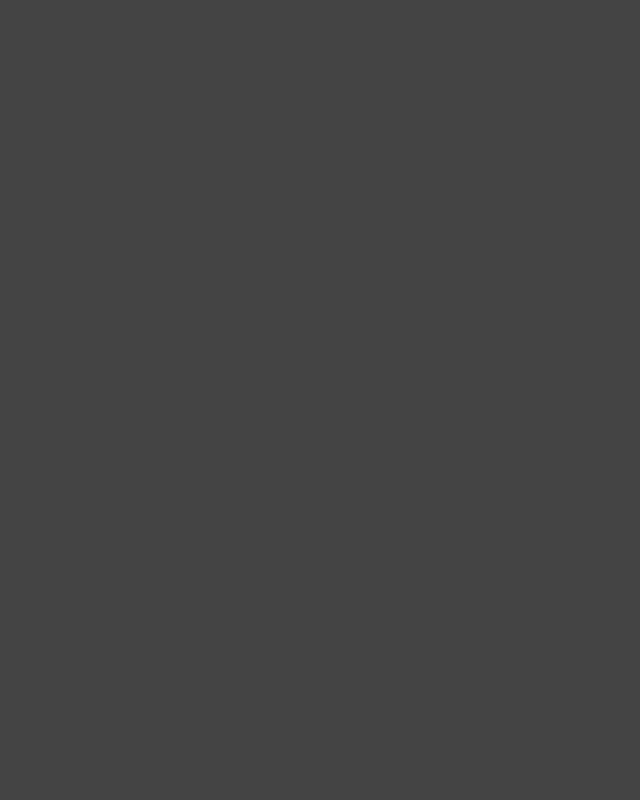
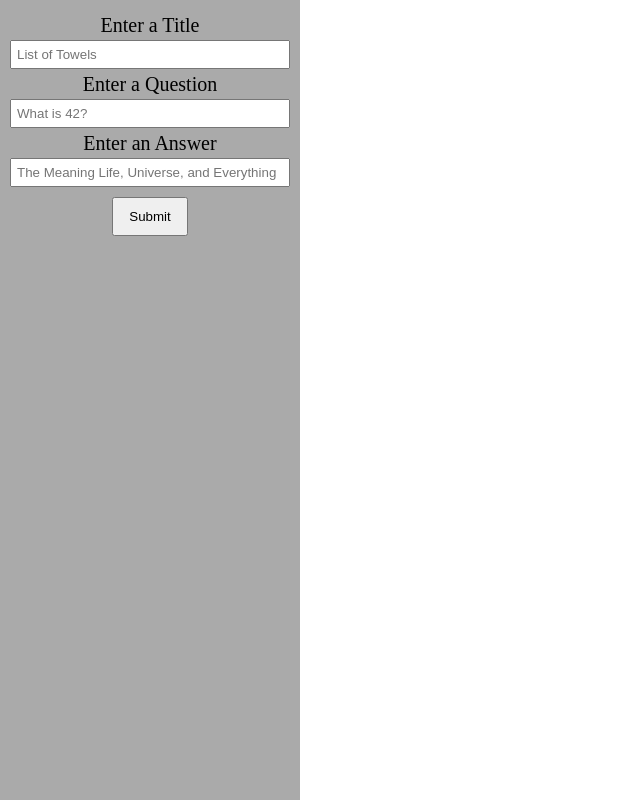
Before and after one commit to Tsukiyonocm/flashcard, a website: page index.html in a window 1280 px wide. Shown: the whole page, without its empty margins (0-640 px from the left). Drawn offline with Linux system fonts and the light colour scheme.

Commit message:
basic layout and functionality added

```diff
--- a/index.html
+++ b/index.html
@@ -1,4 +1,5 @@
 <html lang="en">
+
 <head>
     <meta charset="UTF-8">
     <meta name="viewport" content="width=device-width, initial-scale=1.0">
@@ -8,15 +9,43 @@
     <!-- Custom CSS -->
     <link rel="stylesheet" href="css/main.css">
 </head>
+
 <body>
     <div class="container">
-        <div class="input">
+        <section class="input">
+            <div class="input_title">
+                <label class="input_title-label" for="title">Enter a Title</label>
+                <input class="input_title-input" id="title" type="text" placeholder="List of Towels">
+            </div>
 
-        </div>
+            <div class="input_question">
+                <label class="input_question-label" for="question">Enter a Question</label>
+                <input class="input_question-input" id="question" type="text" placeholder="What is 42?">
+            </div>
+
+            <div class="input_answer">
+                <label class="input_answer-label" for="answer">Enter an Answer</label>
+                <input class="input_answer-input" id="answer" type="text" placeholder="The Meaning Life, Universe, and Everything">
+            </div>
+
+            <div class="input_submit">
+                <button class="input_submit-button">Submit</button>
+            </div>
+
+            <div class="input_display">
+                <!-- <div class="input_display-item">
+                    <p class="input_display-question">Question 1</p>
+                    <p class="input_dispay-answer">Answer 1</p>
+                </div> -->
+            </div>
+
+        </section>
+
     </div>
 
 
     <!-- Custom JS -->
     <script src="js/scripts.js"></script>
 </body>
+
 </html>
--- a/js/scripts.js
+++ b/js/scripts.js
@@ -0,0 +1,62 @@
+// Title of Question Set
+const title = document.querySelector(".input_title-input");
+
+// Array of Questions
+const questions = [];
+
+// Array of Answers
+const answers = [];
+
+
+// Selecting Inputs and Button
+let question = document.querySelector(".input_question-input");
+let answer = document.querySelector(".input_answer-input");
+let submit = document.querySelector(".input_submit-button");
+let display = document.querySelector(".input_display");
+
+
+submit.addEventListener("click", function(){
+    questions.push(question.value);
+    answers.push(answer.value);
+    createDisplayItem(question.value, answer.value);
+    inputReset();
+})
+
+function inputReset(){
+    question.value = "";
+    answer.value = "";
+}
+
+
+
+function createDisplayItem(){
+    // Create new Div
+    let newDiv = document.createElement("div");
+
+    // Create Paragraph Elements
+    let pQuestion = document.createElement("p");
+    let pAnswer = document.createElement("p");
+
+    // Set classes
+    newDiv.className = "input_display-item";
+    pQuestion.className = "input_display-question";
+    pAnswer.className = "input_display-answer";
+
+    // Set P textContent
+    pQuestion.textContent = question.value;
+    pAnswer.textContent = answer.value;
+
+    // Append Children
+    display.appendChild(newDiv);
+    newDiv.appendChild(pQuestion);
+    newDiv.appendChild(pAnswer);
+
+    console.log(question.value, answer.value);
+}
+
+
+
+// console.log(title);
+// console.log(question);
+// console.log(answer);
+console.log(display);
--- /dev/null
+++ b/sass/_config.scss
@@ -0,0 +1,4 @@
+/** Variables
+ ---------------------------------------------------------*/
+ $white: #fff;
+ $grey: #aaa;
--- a/sass/main.scss
+++ b/sass/main.scss
@@ -1,5 +1,125 @@
-$primary-color: #444;
+@import "config";
+
+/** Reset
+ ---------------------------------------------------------*/
+* {
+    margin: 0;
+    padding: 0;
+}
+
+*,
+*::before,
+*::after {
+    box-sizing: inherit;
+}
+
+html {
+    box-sizing: border-box;
+    font-size: 62.5%;
+}
 
 body {
-    background-color: $primary-color;
+    font-weight: 400;
+    line-height: 1.5;
+    font-size: 2rem;
 }
+
+/** Input Section
+ ---------------------------------------------------------*/
+.container {
+    max-width: 120rem;
+}
+
+/** Input Section
+ ---------------------------------------------------------*/
+
+.input {
+    width: 30rem;
+    height: 100%;
+    padding: 1rem;
+    background-color: $grey;
+
+    display: flex;
+    align-items: flex-start;
+    flex-direction: column;
+
+    &_title {
+        width: 100%;
+        display: flex;
+        flex-direction: column;
+
+        &-label {
+            display: flex;
+            justify-content: center;
+        }
+
+        &-input {
+            padding: 0.5rem;
+        }
+    }
+
+    &_question {
+        width: 100%;
+
+        display: flex;
+        flex-direction: column;
+
+        &-label {
+            display: flex;
+            justify-content: center;
+        }
+
+        &-input {
+            padding: 0.5rem;
+        }
+    }
+
+    &_answer {
+        width: 100%;
+
+        display: flex;
+        flex-direction: column;
+
+        &-label {
+            display: flex;
+            justify-content: center;
+        }
+
+        &-input {
+            padding: 0.5rem;
+        }
+    }
+
+    &_submit {
+        width: 100%;
+        display: flex;
+        justify-content: center;
+        align-items: center;
+
+        &-button {
+            margin-top: 1rem;
+            padding: 1rem 1.5rem;
+        }
+    }
+
+    &_display {
+        // background-color: red;
+        width: 100%;
+        padding: 2rem 0 1rem 0;
+
+
+
+        &-item {
+            text-transform: capitalize;
+
+            display: flex;
+            justify-content: space-between;
+            align-items: center;
+
+        }
+    }
+}
+
+.input :not(.input_display) div {
+    padding-bottom: 2rem;
+}
```
Also changed, not shown: css/main.css.
